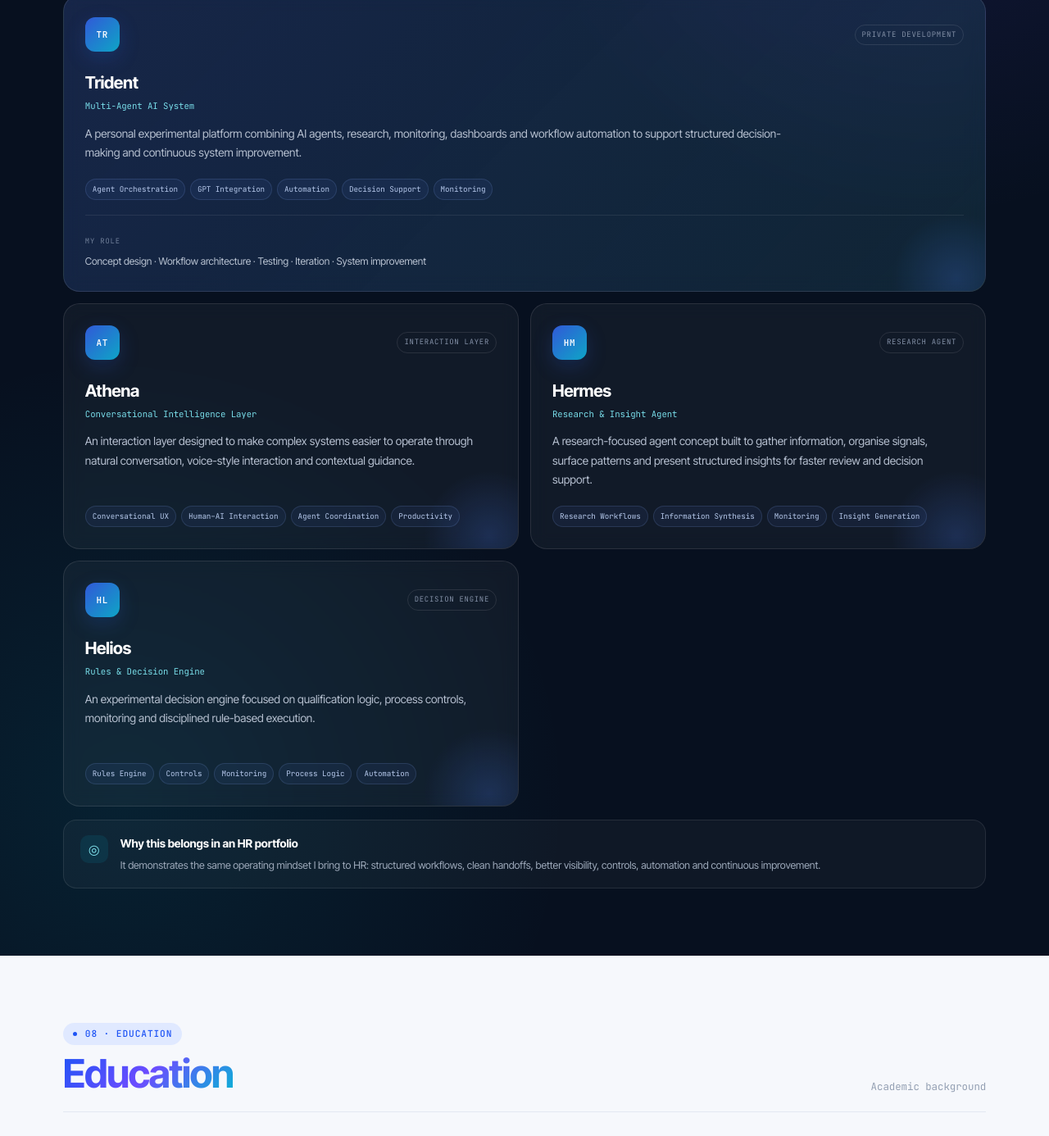
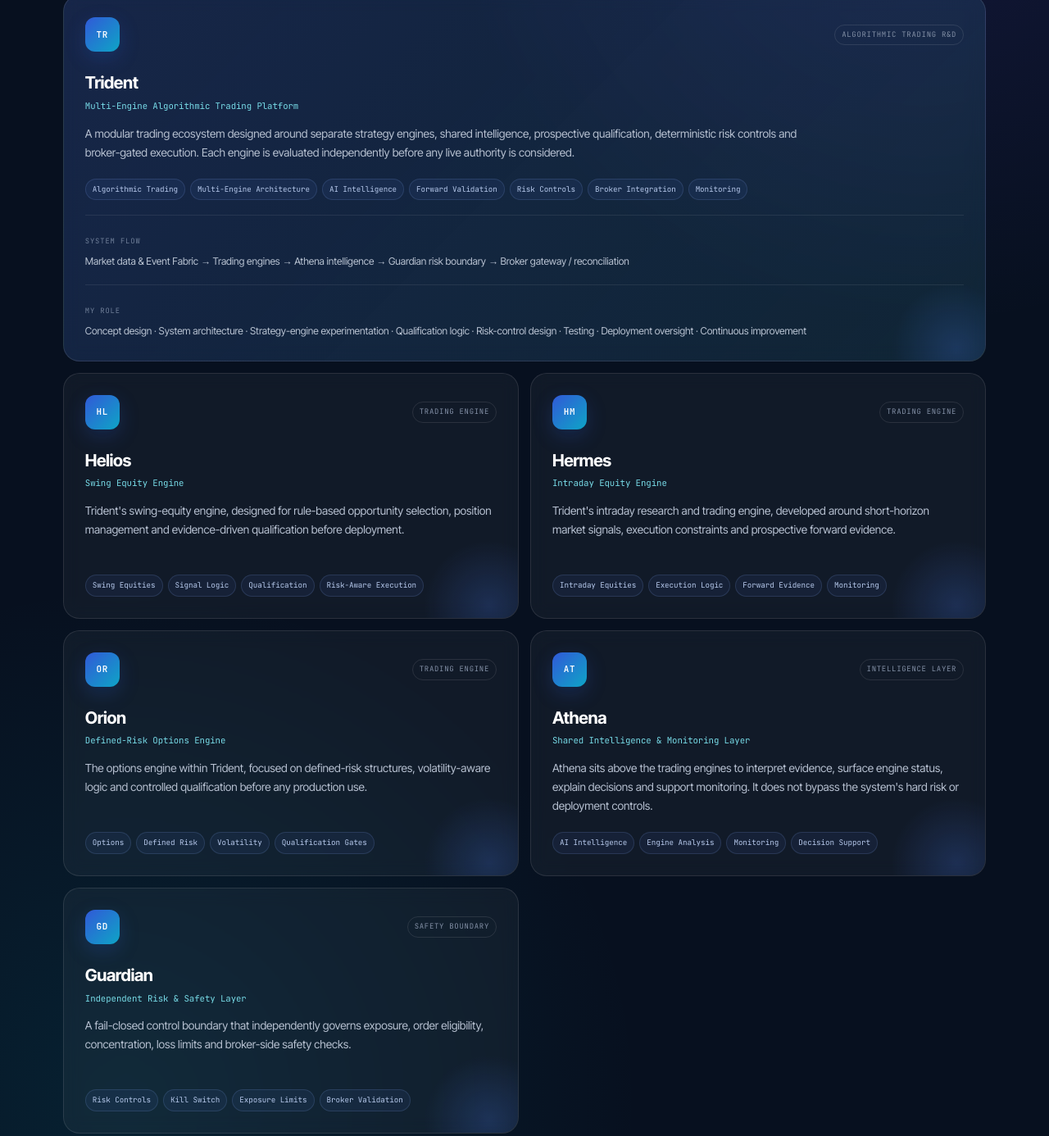
Before and after one commit to Akhileshal96/akhileshal96.github.io, a plain HTML site: page index.html in a window 1280 px wide. Shown: the part 8144-9530 px from the top of the page at 82% size. Drawn offline with Linux system fonts and the light colour scheme.

Commit message:
Correct Trident portfolio section as multi-engine algorithmic trading system

```diff
--- a/index.html
+++ b/index.html
@@ -2530,88 +2530,125 @@
   <div class="section-head">
     <div class="section-label-wrap">
       <div class="section-label">07 · Innovation</div>
-      <h2 class="section-title">Beyond HR — <span class="grad">AI & Automation Lab</span></h2>
+      <h2 class="section-title">Beyond HR — <span class="grad">Trading Systems & AI Lab</span></h2>
     </div>
-    <div class="section-sub">Personal innovation projects in intelligent workflows & agent systems</div>
+    <div class="section-sub">Personal R&D in algorithmic trading, AI intelligence & controlled automation</div>
   </div>
 
   <div class="section-body">
     <div class="lab-intro reveal">
       <div>
-        <span class="lab-kicker">EXPERIMENT · BUILD · IMPROVE</span>
-        <h3>Exploring how AI agents, automation and decision-support systems can make complex workflows easier to operate.</h3>
+        <span class="lab-kicker">RESEARCH · VALIDATE · CONTROL</span>
+        <h3>Building Trident as a multi-engine algorithmic trading system with AI-assisted intelligence, evidence gates and hard risk controls.</h3>
       </div>
-      <p>These are private innovation projects developed outside my core HR responsibilities. I use them to experiment with agent orchestration, research workflows, monitoring, dashboards, controls and human–AI interaction.</p>
+      <p>Trident is a private personal R&D project outside my HR role. It combines multiple trading engines with shared market intelligence, monitoring, data infrastructure and a fail-closed risk layer. The focus is disciplined experimentation and system design — not unverified performance claims.</p>
     </div>
 
     <div class="lab-grid">
       <article class="lab-card featured reveal">
         <div class="lab-top">
           <div class="lab-mark">TR</div>
-          <div class="lab-status">PRIVATE DEVELOPMENT</div>
+          <div class="lab-status">ALGORITHMIC TRADING R&D</div>
         </div>
         <h3>Trident</h3>
-        <p class="lab-role">Multi-Agent AI System</p>
-        <p class="lab-desc">A personal experimental platform combining AI agents, research, monitoring, dashboards and workflow automation to support structured decision-making and continuous system improvement.</p>
+        <p class="lab-role">Multi-Engine Algorithmic Trading Platform</p>
+        <p class="lab-desc">A modular trading ecosystem designed around separate strategy engines, shared intelligence, prospective qualification, deterministic risk controls and broker-gated execution. Each engine is evaluated independently before any live authority is considered.</p>
         <div class="lab-focus">
-          <span>Agent Orchestration</span>
-          <span>GPT Integration</span>
-          <span>Automation</span>
-          <span>Decision Support</span>
+          <span>Algorithmic Trading</span>
+          <span>Multi-Engine Architecture</span>
+          <span>AI Intelligence</span>
+          <span>Forward Validation</span>
+          <span>Risk Controls</span>
+          <span>Broker Integration</span>
           <span>Monitoring</span>
+        </div>
+        <div class="lab-meta">
+          <small>SYSTEM FLOW</small>
+          <p>Market data & Event Fabric → Trading engines → Athena intelligence → Guardian risk boundary → Broker gateway / reconciliation</p>
         </div>
         <div class="lab-meta">
           <small>MY ROLE</small>
-          <p>Concept design · Workflow architecture · Testing · Iteration · System improvement</p>
+          <p>Concept design · System architecture · Strategy-engine experimentation · Qualification logic · Risk-control design · Testing · Deployment oversight · Continuous improvement</p>
+        </div>
+      </article>
+
+      <article class="lab-card reveal">
+        <div class="lab-top">
+          <div class="lab-mark">HL</div>
+          <div class="lab-status">TRADING ENGINE</div>
+        </div>
+        <h3>Helios</h3>
+        <p class="lab-role">Swing Equity Engine</p>
+        <p class="lab-desc">Trident's swing-equity engine, designed for rule-based opportunity selection, position management and evidence-driven qualification before deployment.</p>
+        <div class="lab-focus">
+          <span>Swing Equities</span>
+          <span>Signal Logic</span>
+          <span>Qualification</span>
+          <span>Risk-Aware Execution</span>
+        </div>
+      </article>
+
+      <article class="lab-card reveal">
+        <div class="lab-top">
+          <div class="lab-mark">HM</div>
+          <div class="lab-status">TRADING ENGINE</div>
+        </div>
+        <h3>Hermes</h3>
+        <p class="lab-role">Intraday Equity Engine</p>
+        <p class="lab-desc">Trident's intraday research and trading engine, developed around short-horizon market signals, execution constraints and prospective forward evidence.</p>
+        <div class="lab-focus">
+          <span>Intraday Equities</span>
+          <span>Execution Logic</span>
+          <span>Forward Evidence</span>
+          <span>Monitoring</span>
+        </div>
+      </article>
+
+      <article class="lab-card reveal">
+        <div class="lab-top">
+          <div class="lab-mark">OR</div>
+          <div class="lab-status">TRADING ENGINE</div>
+        </div>
+        <h3>Orion</h3>
+        <p class="lab-role">Defined-Risk Options Engine</p>
+        <p class="lab-desc">The options engine within Trident, focused on defined-risk structures, volatility-aware logic and controlled qualification before any production use.</p>
+        <div class="lab-focus">
+          <span>Options</span>
+          <span>Defined Risk</span>
+          <span>Volatility</span>
+          <span>Qualification Gates</span>
         </div>
       </article>
 
       <article class="lab-card reveal">
         <div class="lab-top">
           <div class="lab-mark">AT</div>
-          <div class="lab-status">INTERACTION LAYER</div>
+          <div class="lab-status">INTELLIGENCE LAYER</div>
         </div>
         <h3>Athena</h3>
-        <p class="lab-role">Conversational Intelligence Layer</p>
-        <p class="lab-desc">An interaction layer designed to make complex systems easier to operate through natural conversation, voice-style interaction and contextual guidance.</p>
+        <p class="lab-role">Shared Intelligence & Monitoring Layer</p>
+        <p class="lab-desc">Athena sits above the trading engines to interpret evidence, surface engine status, explain decisions and support monitoring. It does not bypass the system's hard risk or deployment controls.</p>
         <div class="lab-focus">
-          <span>Conversational UX</span>
-          <span>Human–AI Interaction</span>
-          <span>Agent Coordination</span>
-          <span>Productivity</span>
+          <span>AI Intelligence</span>
+          <span>Engine Analysis</span>
+          <span>Monitoring</span>
+          <span>Decision Support</span>
         </div>
       </article>
 
       <article class="lab-card reveal">
         <div class="lab-top">
-          <div class="lab-mark">HM</div>
-          <div class="lab-status">RESEARCH AGENT</div>
-        </div>
-        <h3>Hermes</h3>
-        <p class="lab-role">Research & Insight Agent</p>
-        <p class="lab-desc">A research-focused agent concept built to gather information, organise signals, surface patterns and present structured insights for faster review and decision support.</p>
+          <div class="lab-mark">GD</div>
+          <div class="lab-status">SAFETY BOUNDARY</div>
+        </div>
+        <h3>Guardian</h3>
+        <p class="lab-role">Independent Risk & Safety Layer</p>
+        <p class="lab-desc">A fail-closed control boundary that independently governs exposure, order eligibility, concentration, loss limits and broker-side safety checks.</p>
         <div class="lab-focus">
-          <span>Research Workflows</span>
-          <span>Information Synthesis</span>
-          <span>Monitoring</span>
-          <span>Insight Generation</span>
-        </div>
-      </article>
-
-      <article class="lab-card reveal">
-        <div class="lab-top">
-          <div class="lab-mark">HL</div>
-          <div class="lab-status">DECISION ENGINE</div>
-        </div>
-        <h3>Helios</h3>
-        <p class="lab-role">Rules & Decision Engine</p>
-        <p class="lab-desc">An experimental decision engine focused on qualification logic, process controls, monitoring and disciplined rule-based execution.</p>
-        <div class="lab-focus">
-          <span>Rules Engine</span>
-          <span>Controls</span>
-          <span>Monitoring</span>
-          <span>Process Logic</span>
-          <span>Automation</span>
+          <span>Risk Controls</span>
+          <span>Kill Switch</span>
+          <span>Exposure Limits</span>
+          <span>Broker Validation</span>
         </div>
       </article>
     </div>
@@ -2619,8 +2656,8 @@
     <div class="lab-principle reveal">
       <div class="lab-principle-icon">◎</div>
       <div>
-        <strong>Why this belongs in an HR portfolio</strong>
-        <p>It demonstrates the same operating mindset I bring to HR: structured workflows, clean handoffs, better visibility, controls, automation and continuous improvement.</p>
+        <strong>What this demonstrates</strong>
+        <p>Trident shows my interest in designing controlled systems: modular workflows, evidence-based qualification, monitoring, automation, risk boundaries and continuous improvement — the same structured thinking I apply to operational work.</p>
       </div>
     </div>
   </div>
```
